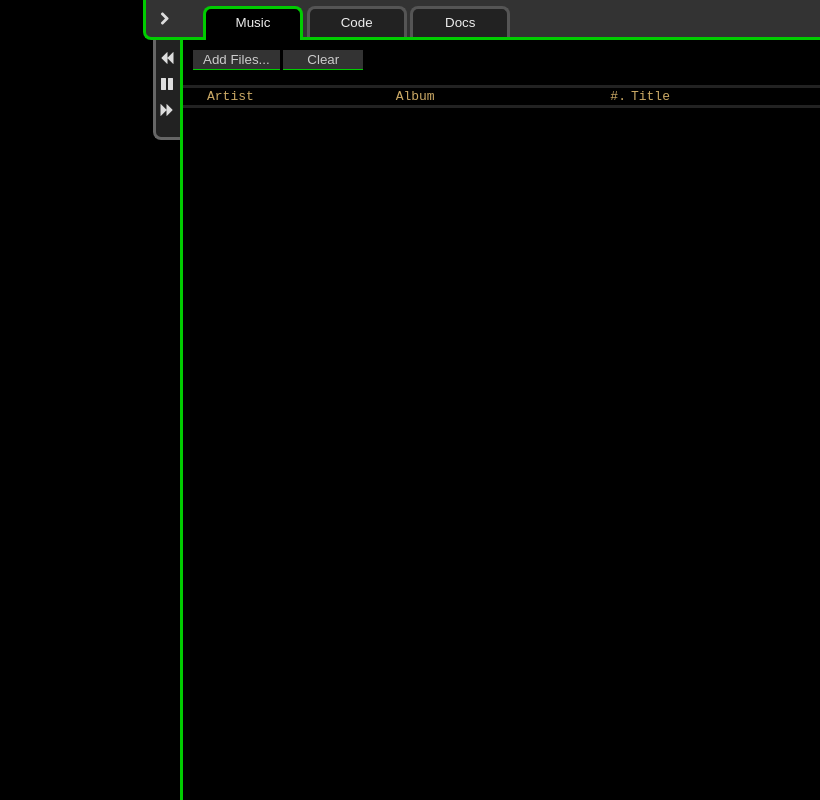
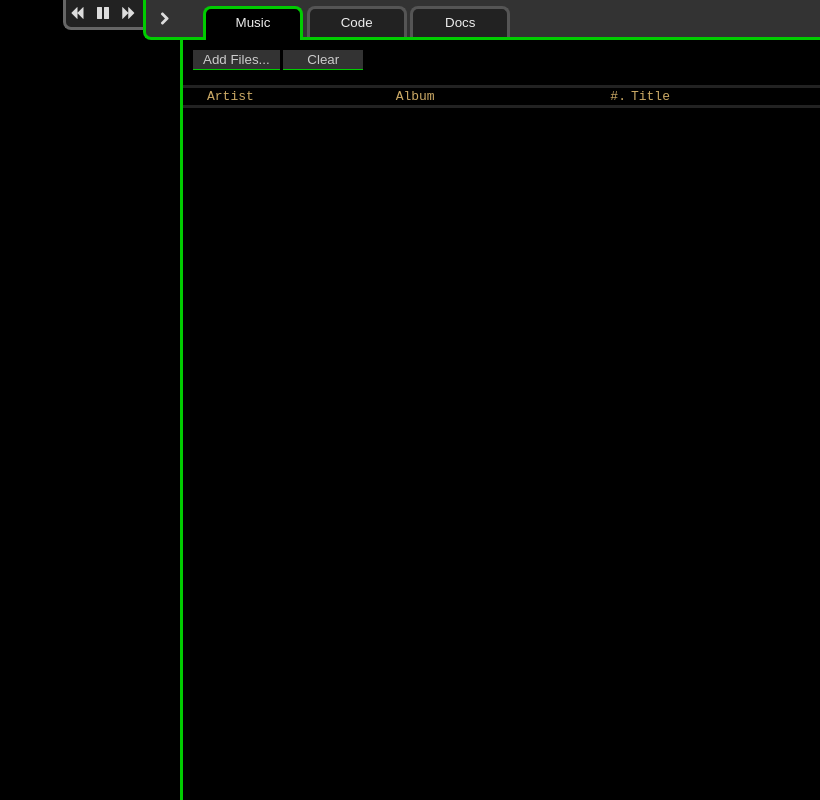
Before and after one commit to semicolin/tripscript, a plain HTML site: page index.html in a window 1280 px wide. Shown: the whole page, without its empty margins (460-1280 px from the left). Drawn offline with Linux system fonts and the light colour scheme.

Commit message:
playback controls are now horizontal

```diff
--- a/trip.css
+++ b/trip.css
@@ -88,23 +88,23 @@ canvas {
 }
 #playback {
     position: absolute;
-    left: -30px;
-    top: 30px;
-    width: 27px;
-    height: 110px;
+    left: -120px;
+    top: 0px;
+    width: 110px;
+    height: 30px;
     z-index: 2;
     border-color: #666;
     border-style: solid;
     border-width: 0 0 3px 3px;
     border-radius: 0 0 0 8px;
     padding: 0;
-    padding-top: 10px;
+    padding-top: 5px;
     background: #222;
     font-size: 14px;
 }
 #playback button {
     width: 22px;
-    margin-top: 10px;
+    margin-top: 0px;
     padding: 0;
     border: 0;
     outline: 0;
```
